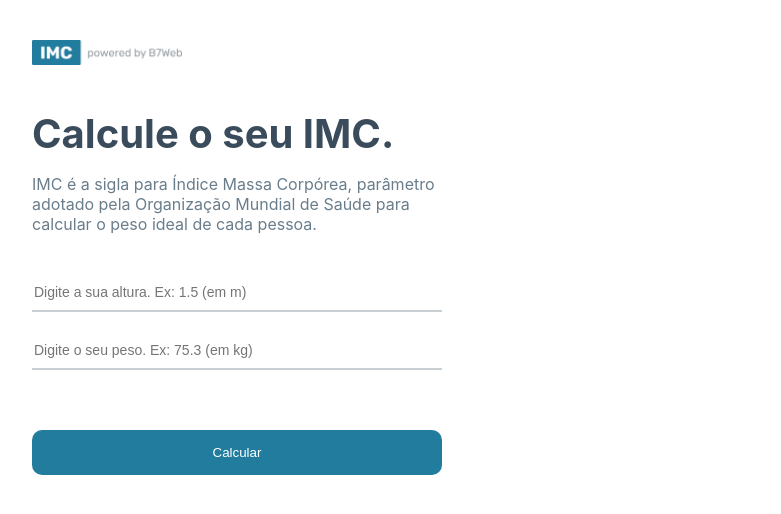
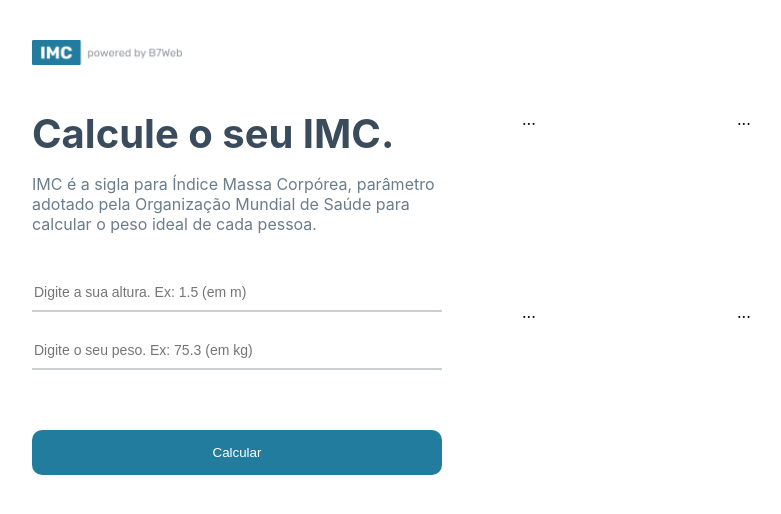
Before and after one commit to teagucordeiro/react-calculator-imc, a React (Vite) app: page / in a window 1280 px wide. Shown: the top 514 px of the page, without its empty margins (158-939 px from the left). Built offline with nearby package versions, Linux system fonts and the light colour scheme.

Commit message:
feat: initial settings of  gridItem component created

```diff
--- a/src/App.module.css
+++ b/src/App.module.css
@@ -67,4 +67,12 @@
 div.container .rightSide {
   margin-left: 40px;
   flex: 1;
+  display: flex;
 }
+
+div.container .rightSide .grid {
+  flex: 1;
+  display: grid;
+  grid-template-columns: repeat(2, 1fr);
+  gap: 20px;
+}
--- a/src/App.tsx
+++ b/src/App.tsx
@@ -1,6 +1,7 @@
 import { useState } from "react";
 import styles from "./App.module.css";
 import poweredImage from "./assets/powered.png";
+import { GridItem } from './components/GridItem'
 
 import {levels, calculateImc} from './helpers/imc'
 
@@ -50,7 +51,11 @@
           <button onClick={handleCalculateButton}>Calcular</button>
         </div>
         <div className={styles.rightSide}>
-
+          <div className={styles.grid}>
+            {levels.map((item, key) => (
+              <GridItem key={key} item={item} />
+            ))}
+          </div>
         </div>
       </div>
     </div>
--- /dev/null
+++ b/src/components/GridItem/GridItem.tsx
@@ -0,0 +1,11 @@
+import { Level } from '../../helpers/imc'
+
+type Props = {
+  item: Level
+};
+
+export function GridItem({ item }: Props) {
+  return (
+    <div>...</div>
+  );
+}
--- /dev/null
+++ b/src/components/GridItem/index.tsx
@@ -0,0 +1 @@
+export * from './GridItem'
```
Also changed, not shown: src/components/GridItem/GridItem.module.css (added).
